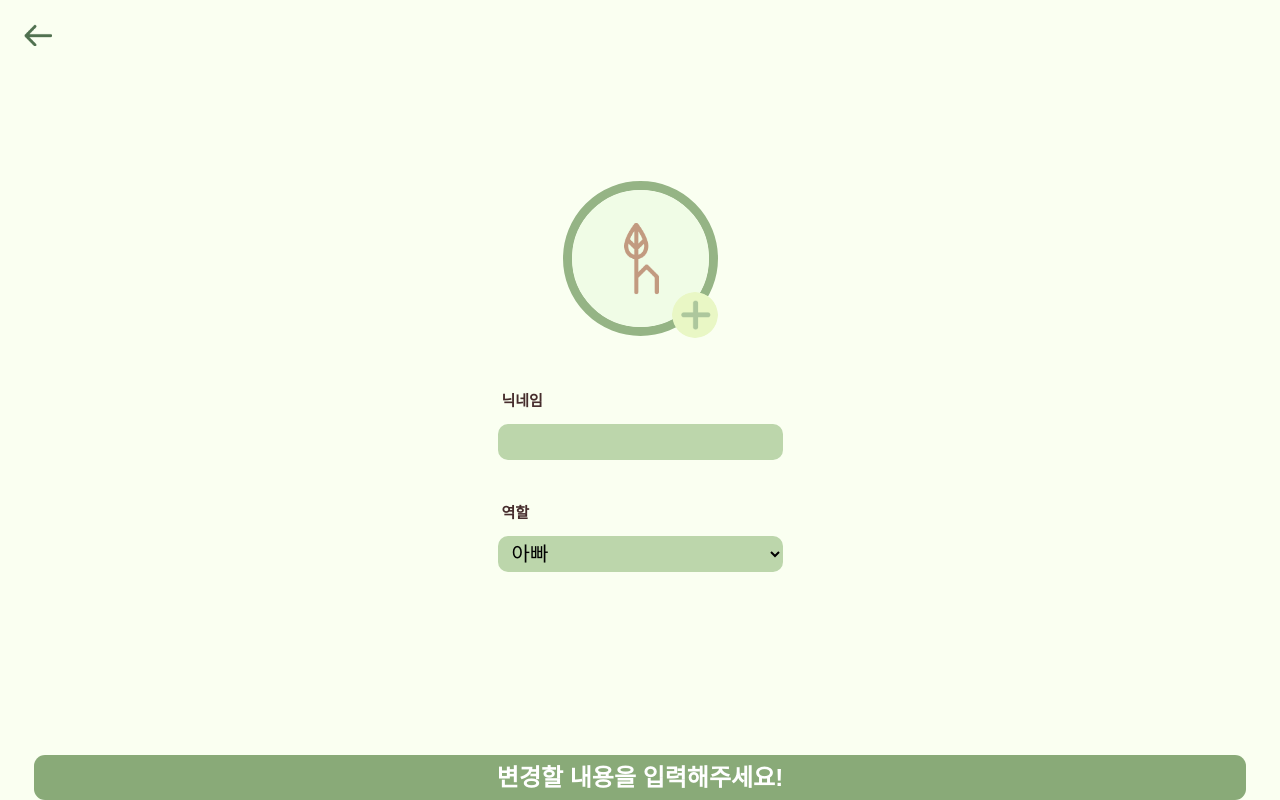
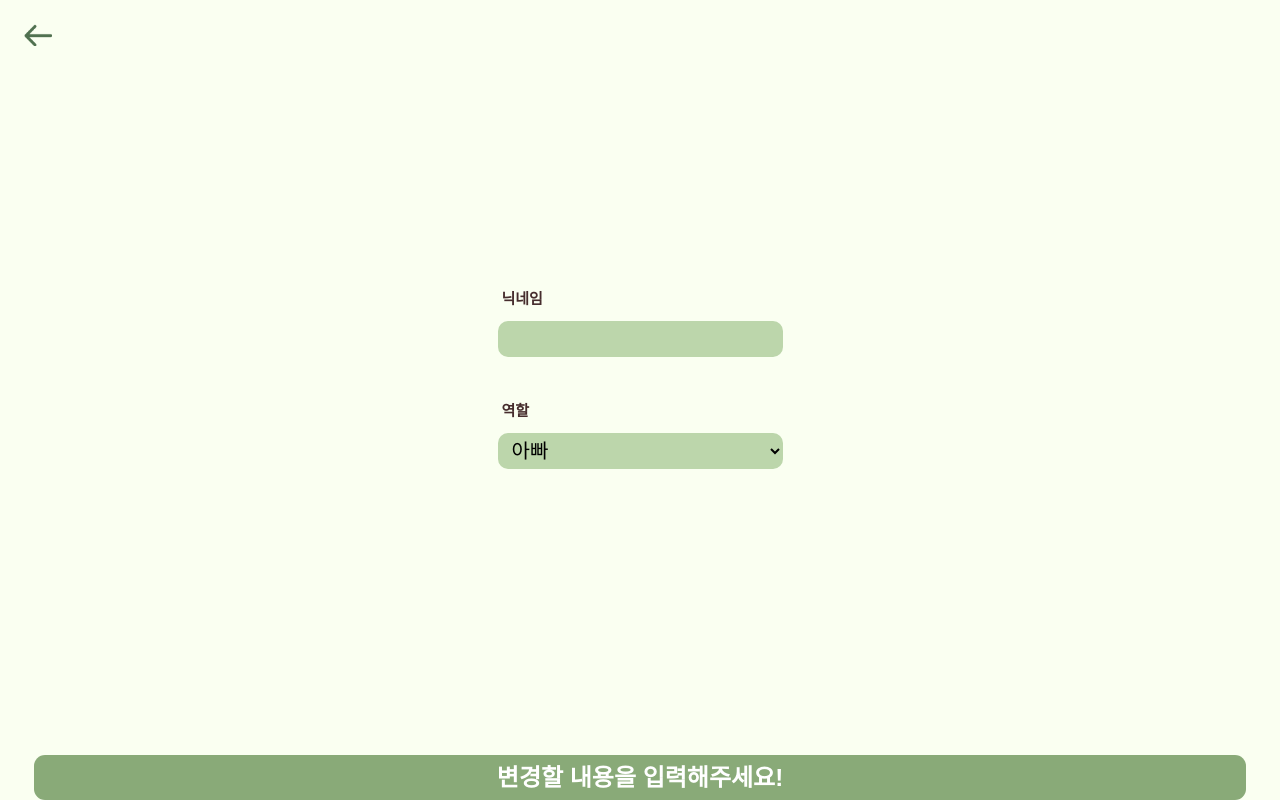
Before and after one commit to luke7231/eeho-web, a React (Create React App) app: page /setting/update_profile in a window 1280 px wide. Built offline with nearby package versions, Linux system fonts and the light colour scheme.

Commit message:
feat: 프로필 사진 받는 영역 제거

```diff
--- a/src/Routes/onboarding/sign-up/participate-family/set-profile.tsx
+++ b/src/Routes/onboarding/sign-up/participate-family/set-profile.tsx
@@ -2,8 +2,6 @@ import { useState } from "react";
 import { useLocation, useNavigate } from "react-router-dom";
 import Button from "../../../../components/onboarding/button";
 import styled from "styled-components";
-import BasicProfile from "../../../../images/icons/basic-profile-img.png";
-import PlusImg from "../../../../images/icons/plus-button.png";
 import { tellClearHistory } from "../../../../utils/eeho-api/bridge-handler";
 const Contanier = styled.div`
     width: 100%;
@@ -14,25 +12,6 @@ const Contanier = styled.div`
     align-items: center;
     padding: 0 64px;
 `;
-const Profile = styled.div`
-    position: relative;
-    margin-bottom: 48px;
-`;
-const ProfileImage = styled.img`
-    width: 155px;
-    height: 155px;
-    border-radius: 50%;
-    border: 9px solid #95b485;
-`;
-const PlusButton = styled.img`
-    width: 46px;
-    height: 46px;
-    border-radius: 50%;
-    bottom: 0;
-    right: 0;
-    position: absolute;
-`;
-
 const InputContainer = styled.div``;
 const Text = styled.div`
     display: flex;
@@ -119,11 +98,6 @@ const SetProfile = () => {
 
     return (
         <Contanier>
-            <Profile>
-                <ProfileImage src={BasicProfile} />
-                <PlusButton src={PlusImg} />
-            </Profile>
-
             <InputContainer>
                 <Text>닉네임</Text>
                 <Input value={nickName} onChange={(v) => setNickName(v.target.value)} />
--- a/src/Routes/setting/updata-profile.tsx
+++ b/src/Routes/setting/updata-profile.tsx
@@ -2,8 +2,7 @@ import { useState } from "react";
 import { useNavigate } from "react-router-dom";
 import Button from "../../components/onboarding/button";
 import styled from "styled-components";
-import BasicProfile from "../../images/icons/basic-profile-img.png";
-import PlusImg from "../../images/icons/plus-button.png";
+
 import { Zoom, toast } from "react-toastify";
 import BackButton from "../../components/onboarding/back-button";
 
@@ -15,24 +14,6 @@ const Contanier = styled.div`
     justify-content: center;
     align-items: center;
     padding: 0 64px;
-`;
-const Profile = styled.div`
-    position: relative;
-    margin-bottom: 48px;
-`;
-const ProfileImage = styled.img`
-    width: 155px;
-    height: 155px;
-    border-radius: 50%;
-    border: 9px solid #95b485;
-`;
-const PlusButton = styled.img`
-    width: 46px;
-    height: 46px;
-    border-radius: 50%;
-    bottom: 0;
-    right: 0;
-    position: absolute;
 `;
 
 const InputContainer = styled.div``;
@@ -122,10 +103,6 @@ const UpdateProfile = () => {
     return (
         <Contanier>
             <BackButton />
-            <Profile>
-                <ProfileImage src={BasicProfile} />
-                <PlusButton src={PlusImg} />
-            </Profile>
             <InputContainer>
                 <Text>닉네임</Text>
                 <Input value={nickName} onChange={(v) => setNickName(v.target.value)} />
```
